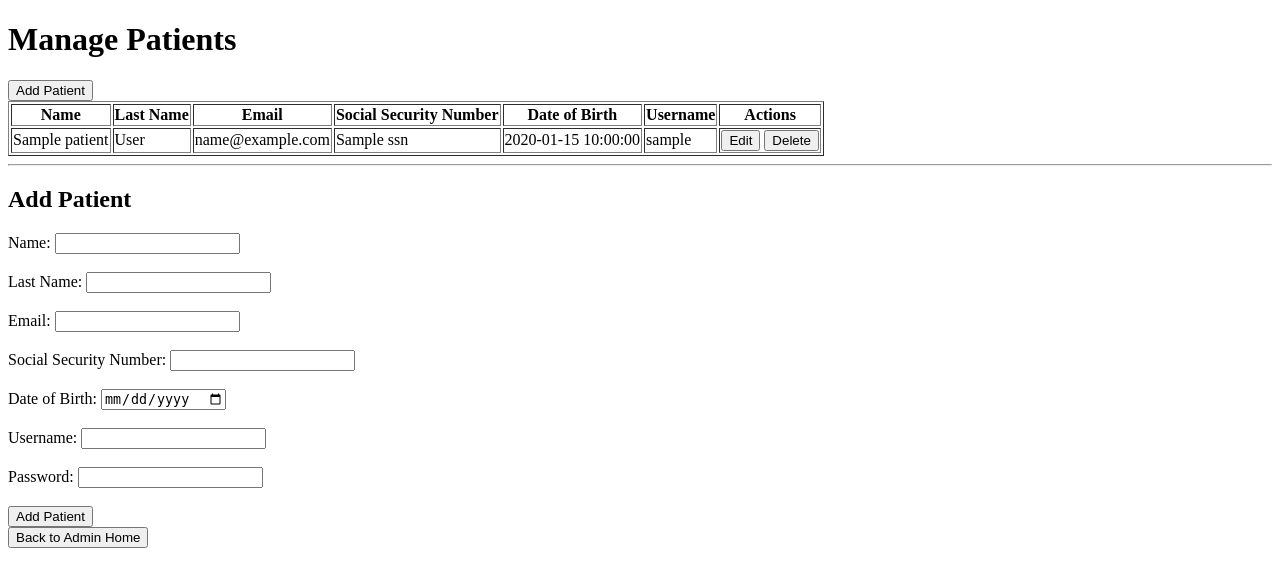
After one commit to AlexKontakis/Containerised_python_app_with_Mongodb_db, a Flask app: page /admin/patients in a window 1280 px wide. The commit adds this page. Shown: the top 587 px of the page. Run offline with Flask 3, Linux system fonts and the light colour scheme; the visitor is signed in with stand-in values (Sample User, id 1); a database or web service that is not in the repository returns one stand-in record (values such as "Sample title").

Commit message:
added patient management to admin

```diff
--- a/App.py
+++ b/App.py
@@ -1,6 +1,7 @@
 from flask import Flask, render_template, request, redirect, url_for, session
 from pymongo import MongoClient
 from bson.objectid import ObjectId
+import datetime
 
 app = Flask(__name__)
 app.secret_key = 'your_secret_key'  # Replace with a real secret key
@@ -119,13 +120,78 @@ def delete_doctor(id):
     db.doctors.delete_one({'_id': ObjectId(id)})
     return redirect(url_for('manage_doctors'))
 
-@app.route('/about')
-def about():
-    return "This is the about page."
+@app.route('/admin/patients')
+def manage_patients():
+    if 'username' in session:
+        patients = db.patients.find()
+        return render_template('Admin_Manage_Patients.html', patients=patients, action='Add')
+    else:
+        return redirect(url_for('home'))
 
-@app.route('/contact')
-def contact():
-    return "This is the contact page."
+@app.route('/admin/patients/add', methods=['POST'])
+def add_patient():
+    if 'username' not in session:
+        return redirect(url_for('home'))
+
+    name = request.form['name']
+    last_name = request.form['last_name']
+    email = request.form['email']
+    ssn = int(request.form['ssn'])
+    dob = request.form['dob']
+    username = request.form['username']
+    password = request.form['password']
+
+    if not email.endswith('@gmail.com'):
+        return "Email must end with @gmail.com", 400
+
+    db.patients.insert_one({
+        'name': name,
+        'last_name': last_name,
+        'email': email,
+        'ssn': ssn,
+        'dob': datetime.datetime.strptime(dob, '%Y-%m-%d'),
+        'username': username,
+        'password': password
+    })
+    return redirect(url_for('manage_patients'))
+
+@app.route('/admin/patients/edit/<id>', methods=['POST'])
+def edit_patient(id):
+    if 'username' not in session:
+        return redirect(url_for('home'))
+
+    name = request.form['name']
+    last_name = request.form['last_name']
+    email = request.form['email']
+    ssn = int(request.form['ssn'])
+    dob = request.form['dob']
+    username = request.form['username']
+    password = request.form['password']
+
+    if not email.endswith('@gmail.com'):
+        return "Email must end with @gmail.com", 400
+
+    db.patients.update_one(
+        {'_id': ObjectId(id)},
+        {'$set': {
+            'name': name,
+            'last_name': last_name,
+            'email': email,
+            'ssn': ssn,
+            'dob': datetime.datetime.strptime(dob, '%Y-%m-%d'),
+            'username': username,
+            'password': password
+        }}
+    )
+    return redirect(url_for('manage_patients'))
+
+@app.route('/admin/patients/delete/<id>', methods=['POST'])
+def delete_patient(id):
+    if 'username' not in session:
+        return redirect(url_for('home'))
+
+    db.patients.delete_one({'_id': ObjectId(id)})
+    return redirect(url_for('manage_patients'))
 
 if __name__ == '__main__':
     app.run(debug=True)
--- a/templates/Admin_Home_Page.html
+++ b/templates/Admin_Home_Page.html
@@ -11,6 +11,9 @@
     <form action="/admin/doctors" method="get">
         <button type="submit">Manage Doctors</button>
     </form>
+    <form action="/admin/patients" method="get">
+        <button type="submit">Manage Patients</button>
+    </form>
     <form action="/logout" method="get">
         <button type="submit">Logout</button>
     </form>
--- /dev/null
+++ b/templates/Admin_Manage_Patients.html
@@ -0,0 +1,93 @@
+<!DOCTYPE html>
+<html lang="en">
+<head>
+    <meta charset="UTF-8">
+    <meta name="viewport" content="width=device-width, initial-scale=1.0">
+    <title>Manage Patients</title>
+</head>
+<body>
+    <h1>Manage Patients</h1>
+    <button onclick="resetForm()">Add Patient</button>
+    <table border="1">
+        <tr>
+            <th>Name</th>
+            <th>Last Name</th>
+            <th>Email</th>
+            <th>Social Security Number</th>
+            <th>Date of Birth</th>
+            <th>Username</th>
+            <th>Actions</th>
+        </tr>
+        {% for patient in patients %}
+        <tr>
+            <td>{{ patient.name }}</td>
+            <td>{{ patient.last_name }}</td>
+            <td>{{ patient.email }}</td>
+            <td>{{ patient.ssn }}</td>
+            <td>{{ patient.dob }}</td>
+            <td>{{ patient.username }}</td>
+            <td>
+                <button onclick="editPatient('{{ patient._id }}', '{{ patient.name }}', '{{ patient.last_name }}', '{{ patient.email }}', {{ patient.ssn }}, '{{ patient.dob }}', '{{ patient.username }}', '{{ patient.password }}')">Edit</button>
+                <form action="/admin/patients/delete/{{ patient._id }}" method="post" style="display:inline;">
+                    <button type="submit">Delete</button>
+                </form>
+            </td>
+        </tr>
+        {% endfor %}
+    </table>
+
+    <hr>
+
+    <h2 id="form-title">Add Patient</h2>
+    <form id="patient-form" action="/admin/patients/add" method="post">
+        <input type="hidden" id="patient_id" name="patient_id">
+        <label for="name">Name:</label>
+        <input type="text" id="name" name="name" required><br><br>
+        <label for="last_name">Last Name:</label>
+        <input type="text" id="last_name" name="last_name" required><br><br>
+        <label for="email">Email:</label>
+        <input type="email" id="email" name="email" required><br><br>
+        <label for="ssn">Social Security Number:</label>
+        <input type="number" id="ssn" name="ssn" required><br><br>
+        <label for="dob">Date of Birth:</label>
+        <input type="date" id="dob" name="dob" required><br><br>
+        <label for="username">Username:</label>
+        <input type="text" id="username" name="username" required><br><br>
+        <label for="password">Password:</label>
+        <input type="password" id="password" name="password" required><br><br>
+        <button type="submit" id="form-button">Add Patient</button>
+    </form>
+
+    <button onclick="window.location.href='/admin'">Back to Admin Home</button>
+
+    <script>
+        function editPatient(id, name, last_name, email, ssn, dob, username, password) {
+            document.getElementById('form-title').innerText = 'Edit Patient';
+            document.getElementById('patient-form').action = '/admin/patients/edit/' + id;
+            document.getElementById('patient_id').value = id;
+            document.getElementById('name').value = name;
+            document.getElementById('last_name').value = last_name;
+            document.getElementById('email').value = email;
+            document.getElementById('ssn').value = ssn;
+            document.getElementById('dob').value = dob;
+            document.getElementById('username').value = username;
+            document.getElementById('password').value = password;
+            document.getElementById('form-button').innerText = 'Edit Patient';
+        }
+
+        function resetForm() {
+            document.getElementById('form-title').innerText = 'Add Patient';
+            document.getElementById('patient-form').action = '/admin/patients/add';
+            document.getElementById('patient_id').value = '';
+            document.getElementById('name').value = '';
+            document.getElementById('last_name').value = '';
+            document.getElementById('email').value = '';
+            document.getElementById('ssn').value = '';
+            document.getElementById('dob').value = '';
+            document.getElementById('username').value = '';
+            document.getElementById('password').value = '';
+            document.getElementById('form-button').innerText = 'Add Patient';
+        }
+    </script>
+</body>
+</html>
```
